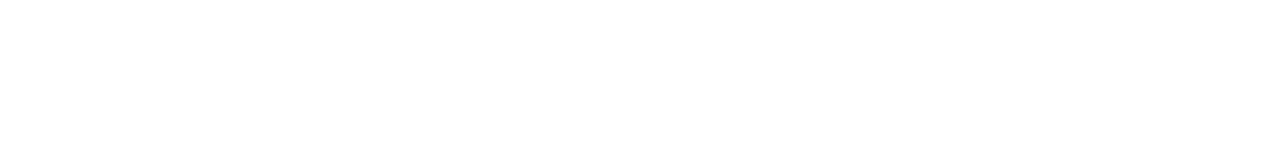
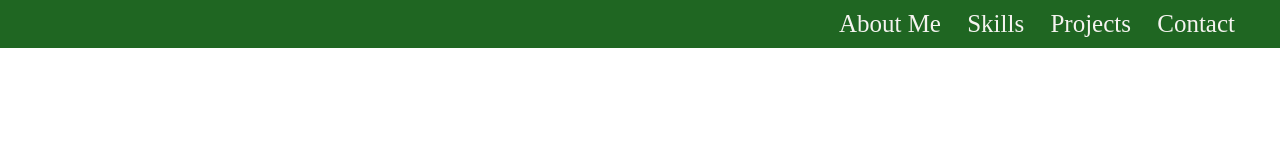
Before and after one commit to Melaa24/Capstone-PersonalPortfolio, a plain HTML site: page index.html in a window 1280 px wide. Drawn offline with Linux system fonts and the light colour scheme.

Commit message:
navigation setup and style

```diff
--- a/index.html
+++ b/index.html
@@ -9,6 +9,10 @@
 <body>
     <header>
         <nav>
+            <a href="#about">About Me</a>
+            <a href="#skills">Skills</a>
+            <a href="#projects">Projects</a>
+            <a href="#contact">Contact</a>
         </nav>
     </header>
     <main>
--- a/styles.css
+++ b/styles.css
@@ -4,3 +4,21 @@
     padding: 0;
     box-sizing: border-box;
 }
+
+header {
+    background-color: #1f6622;
+    padding: 10px;
+    display: flex;
+    flex-direction: row-reverse;
+}
+
+nav {
+    font-size: 25px;
+    margin-right: 35px;
+}
+
+nav > a {
+    color: #f5f3f0;
+    padding-left: 20px;
+    text-decoration: none;
+}
```
